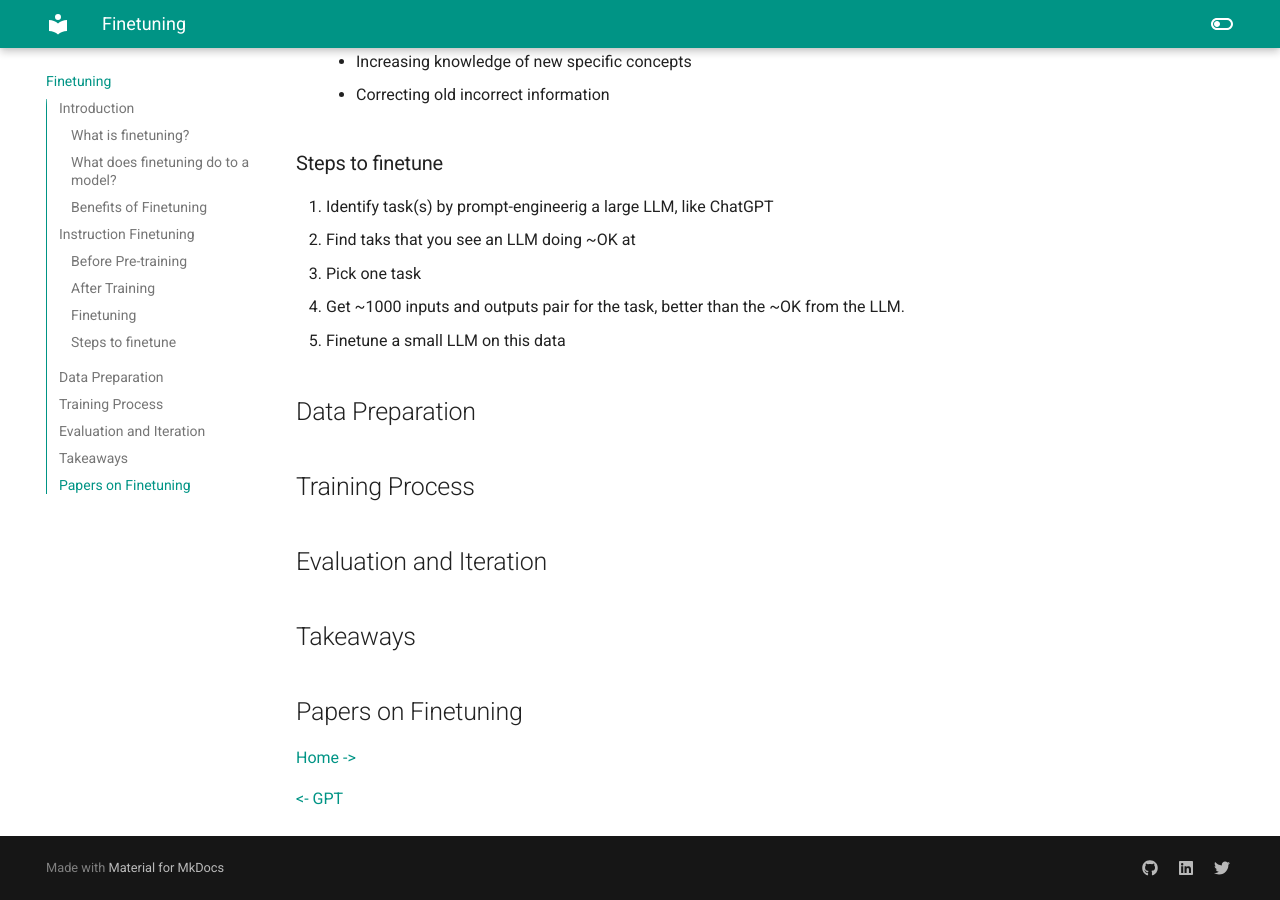
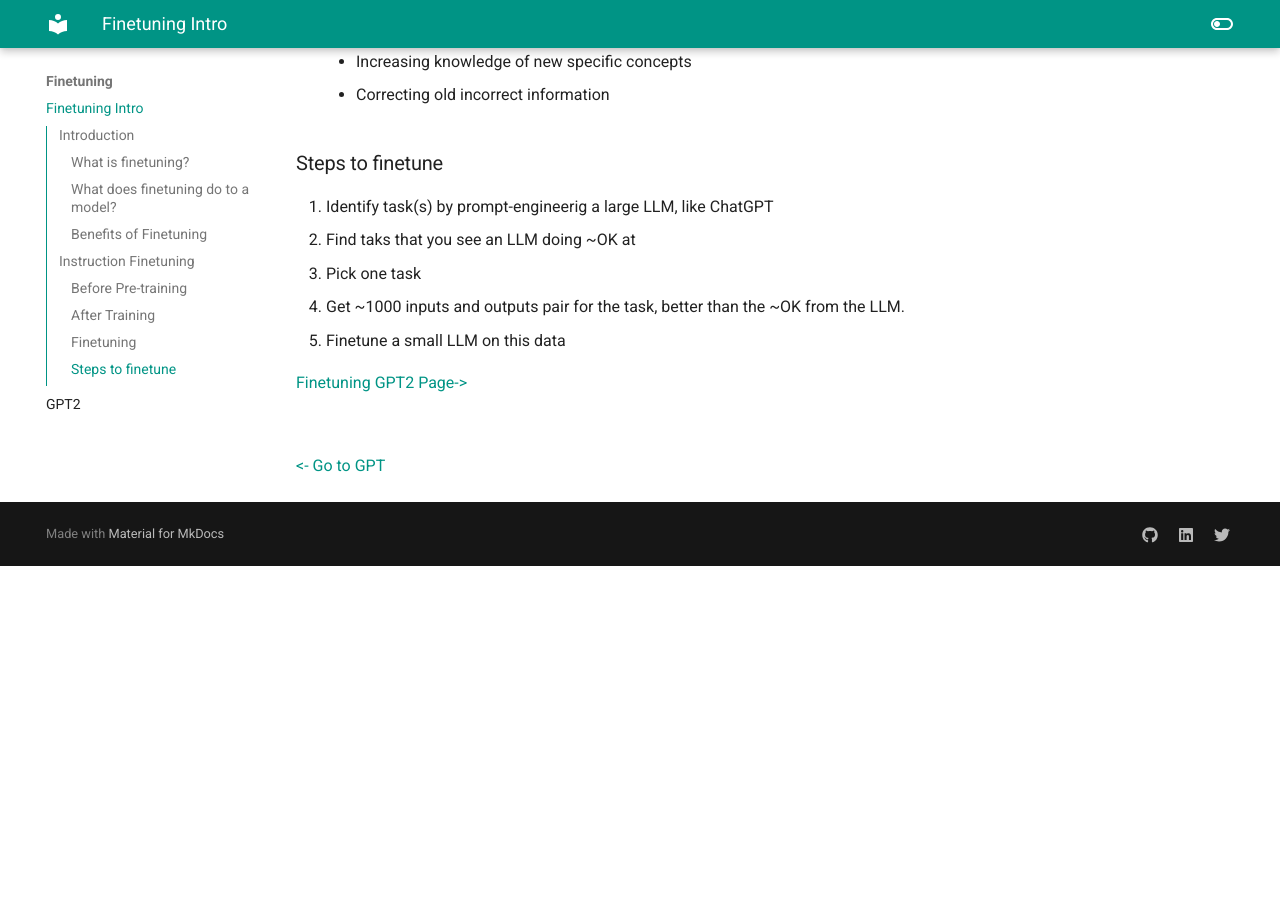
Before and after one commit to iamrajharshit/ProjectRakuten, an MkDocs documentation site: the page built from docs/finetuning.md, in a window 1280 px wide and 900 px high, scrolled down 2312 px. Built offline with MkDocs 1.6.1 and Material for MkDocs 9.7.7, drawn with Linux system fonts in a browser that asks for light colours; after the commit the page ends 2878 px from its top, so only the background shows below that; some of the changed lines change nothing that is shown.

Commit message:
Added updates

````diff
--- /dev/null
+++ b/docs/Finetuning GPT2.md
@@ -0,0 +1,288 @@
+# **Finetuning of LLMs**
+
+### Objective: To efficiently fine-tune and model and compress i
+
+
+###  [*Glossary*](https://developers.google.com/machine-learning/glossary)
+<br>
+
+A *foundation LLM* is trained on enough natural language to "know" a remarkable amount about grammar, words, and idioms. A foundation language model can generate helpful sentences about topics it is trained on. Furthermore, a foundation LLM can perform certain tasks traditionally called "creative," like writing poetry. However, a foundation LLM's generative text output isn't a solution for other kinds of common ML problems, such as regression or classification. For these use cases, a foundation LLM can serve as a platform rather than a solution.
+
+  Transforming a foundation LLM into a solution that meets an application's needs requires a process called fine-tuning. A secondary process called distillation generates a smaller (fewer parameters) version of the fine-tuned model.
+
+## **Fine-tuning**
+
+Research shows that the pattern-recognition abilities of foundation language models are so powerful that they sometimes require relatively little additional training to learn specific tasks. That additional training helps the model make better predictions on a specific task. This additional training, called [*fine-tuning*](https://developers.google.com/machine-learning/glossary#fine-tuning) , unlocks an LLM's practical side.
+
+
+Fine-tuning trains on examples specific to the task your application will perform. Engineers can sometimes fine-tune a foundation LLM on just a few hundred or a few thousand training examples.
+
+Despite the relatively tiny number of training examples, standard fine-tuning is often computationally expensive. That's because standard fine-tuning involves updating the weight and bias of every parameter on each backpropagation iteration. Fortunately, a smarter process called parameter-efficient tuning can fine-tune an LLM by adjusting only a subset of parameters on each backpropagation iteration.
+
+A fine-tuned model's predictions are usually better than the foundation LLM's predictions. However, a fine-tuned model contains the same number of parameters as the foundation LLM. So, if a foundation LLM contains ten billion parameters, then the fine-tuned version will also contain ten billion parameters.
+
+## **Distillation**
+
+Most fine-tuned LLMs contain enormous numbers of parameters. Consequently, foundation LLMs require enormous computational and environmental resources to generate predictions. Note that large swaths of those parameters are typically irrelevant for a specific application.
+
+Distillation creates a smaller version of an LLM. The distilled LLM generates predictions much faster and requires fewer computational and environmental resources than the full LLM. However, the distilled model's predictions are generally not quite as good as the original LLM's predictions. Recall that LLMs with more parameters almost always generate better predictions than LLMs with fewer parameters.
+
+
+Before Starting with Fine Tuning:
+
+Understand how better you can quantize the model
+## [Compute cost and requirement](https://blog.eleuther.ai/transformer-math/)
+
+# Code Implementation
+
+``` python
+"""
+Base minimal code for finetuning smls, we can finetune desired smls with our custom data and analyze the prediction
+"""
+
+data_sample = load_dataset("databricks/databricks-dolly-15k")
+print(data_sample)
+
+# # Convert to a pandas dataframe
+#updated_data = [{'Instruction': item['instruction'], 'Response': item['response']} for item in data_sample['train']]
+df =pd.DataFrame(data_sample['train'])
+
+# df.head(5)
+
+df_combined = pd.concat([df['instruction'], df['response']], axis=1)
+# # Just extract the Symptoms
+# df['Symptoms'] = df['Symptoms'].apply(lambda x: ', '.join(x.split(', ')))
+# print(df.head())
+
+
+# If you have an NVIDIA GPU attached, use 'cuda'
+if torch.cuda.is_available():
+    device = torch.device('cuda')
+else:
+    device = torch.device('cpu')
+
+print(device)
+
+# The tokenizer turns texts to numbers (and vice-versa)
+tokenizer = GPT2Tokenizer.from_pretrained('distilgpt2')
+
+# The transformer
+model = GPT2LMHeadModel.from_pretrained('distilgpt2').to(device)
+
+
+
+print(model) #this display the model configuration such as layers, nodes etc
+
+# Model params CONST
+BATCH_SIZE = 8
+
+df.describe()
+
+# Cast the Huggingface data set as a LanguageDataset we defined above
+data_sample = LanguageDataset(df_combined, tokenizer)
+
+
+# Create train, valid
+train_size = int(0.8 * len(data_sample))
+valid_size = len(data_sample) - train_size
+train_data, valid_data = random_split(data_sample, [train_size, valid_size])
+
+# Make the iterators
+train_loader = DataLoader(train_data, batch_size=BATCH_SIZE, shuffle=True)
+valid_loader = DataLoader(valid_data, batch_size=BATCH_SIZE)
+
+# Set the number of epochs
+num_epochs = 1
+
+# Training parameters
+batch_size = BATCH_SIZE
+model_name = 'distilgpt2'
+gpu = 0
+
+# Set the learning rate and loss function
+## CrossEntropyLoss measures how close answers to the truth.
+## More punishing for high confidence wrong answers
+criterion = nn.CrossEntropyLoss(ignore_index = tokenizer.pad_token_id)
+optimizer = optim.Adam(model.parameters(), lr=5e-4)
+tokenizer.pad_token = tokenizer.eos_token
+
+# Init a results dataframe
+results = pd.DataFrame(columns=['epoch', 'transformer', 'batch_size', 'gpu',
+                                'training_loss', 'validation_loss', 'epoch_duration_sec'])
+
+# The training loop
+for epoch in range(num_epochs):
+    start_time = time.time()  # Start the timer for the epoch
+
+    # Training
+    ## This line tells the model we're in 'learning mode'
+    model.train()
+    epoch_training_loss = 0
+    train_iterator = tqdm(train_loader, desc=f"Training Epoch {epoch+1}/{num_epochs} Batch Size: {batch_size}, Transformer: {model_name}")
+    for batch in train_iterator:
+        optimizer.zero_grad()
+        inputs = batch['input_ids'].squeeze(1).to(device)
+        targets = inputs.clone()
+        outputs = model(input_ids=inputs, labels=targets)
+        loss = outputs.loss
+        loss.backward()
+        optimizer.step()
+        train_iterator.set_postfix({'Training Loss': loss.item()})
+        epoch_training_loss += loss.item()
+    avg_epoch_training_loss = epoch_training_loss / len(train_iterator)
+
+    # Validation
+    ## This line below tells the model to 'stop learning'
+    model.eval()
+    epoch_validation_loss = 0
+    total_loss = 0
+    valid_iterator = tqdm(valid_loader, desc=f"Validation Epoch {epoch+1}/{num_epochs}")
+    with torch.no_grad():
+        for batch in valid_iterator:
+            inputs = batch['input_ids'].squeeze(1).to(device)
+            targets = inputs.clone()
+            outputs = model(input_ids=inputs, labels=targets)
+            loss = outputs.loss
+            total_loss += loss
+            valid_iterator.set_postfix({'Validation Loss': loss.item()})
+            epoch_validation_loss += loss.item()
+
+    avg_epoch_validation_loss = epoch_validation_loss / len(valid_loader)
+
+    end_time = time.time()  # End the timer for the epoch
+    epoch_duration_sec = end_time - start_time  # Calculate the duration in seconds
+
+    new_row = {'transformer': model_name,
+               'batch_size': batch_size,
+               'gpu': gpu,
+               'epoch': epoch+1,
+               'training_loss': avg_epoch_training_loss,
+               'validation_loss': avg_epoch_validation_loss,
+               'epoch_duration_sec': epoch_duration_sec}  # Add epoch_duration to the dataframe
+
+    results.loc[len(results)] = new_row
+    print(f"Epoch: {epoch+1}, Validation Loss: {total_loss/len(valid_loader)}")
+
+```
+
+## Result before finetuning:
+
+**Input:** Why can camels survive for long without water?
+
+**Output:** The answer is yes. If the sun's rays are shining, it will not be too hot to see them in their own eyes and therefore won't cause any damage or injury from these things that might happen during a day of sunshine on your face (e-mail me at: mamfjoe@gmail)
+
+``` python
+model config:
+
+GPT2LMHeadModel(
+  (transformer): GPT2Model(
+    (wte): Embedding(50257, 768)
+    (wpe): Embedding(1024, 768)
+    (drop): Dropout(p=0.1, inplace=False)
+    (h): ModuleList(
+      (0-5): 6 x GPT2Block(
+        (ln_1): LayerNorm((768,), eps=1e-05, elementwise_affine=True)
+        (attn): GPT2SdpaAttention(
+          (c_attn): Conv1D()
+          (c_proj): Conv1D()
+          (attn_dropout): Dropout(p=0.1, inplace=False)
+          (resid_dropout): Dropout(p=0.1, inplace=False)
+        )
+        (ln_2): LayerNorm((768,), eps=1e-05, elementwise_affine=True)
+        (mlp): GPT2MLP(
+          (c_fc): Conv1D()
+          (c_proj): Conv1D()
+          (act): NewGELUActivation()
+          (dropout): Dropout(p=0.1, inplace=False)
+        )
+      )
+    )
+    (ln_f): LayerNorm((768,), eps=1e-05, elementwise_affine=True)
+  )
+  (lm_head): Linear(in_features=768, out_features=50257, bias=False)
+)
+
+```
+### Result after finetuning:
+####  Number of epochs: 1
+Model size is similar: we didn't compress the model but we just finetuned:
+
+`model name : 'distillgpt2-ft'`
+
+---
+
+**Input:** Why can camels survive for long without water?
+
+**Output:** The camels are very thin and have a lot of moisture. They need to be kept in a dry environment. Some people like camels because they do not have enough water. They also need to keep their food and water.
+
+
+**Actual ouput:** Camels use the fat in their humps to keep them filled with energy and hydration for long periods of time.
+
+---
+
+**Input:** When was Tomoaki Komorida born?
+
+**Output:** Tomoaki Komorida was born on July 3, 1941.
+
+**Actual Output:** Tomoaki Komorida was born on July 10,1981.
+
+# Here We can see that model is using its previous weights and its hallucinating
+
+`4 epoch and temp = 0.5`
+
+Why can camels survive for long without water? | Caramelization is the process by which a tiny plaque of oil comes from a tiny plaque that has bubbles and then rubs it out. The bubbles are then spread over time, and they become sticky and sticky. When they get wet you will also peel them and put them in your dish.
+
+`4 epochs and temp = 0.1`
+
+Why can camels survive for long without water?
+
+Caramel is the primary color of paint on the windshields when it comes to painting.  It's also a popular color for clothing, such as cotton lawns and velvet jackets.
+
+
+
+| epoch | transformer | batch_size | gpu | training_loss | validation_loss | epoch_duration_sec |
+|-------|-------------|------------|-----|---------------|-----------------|-------------------|
+| 1     | distilgpt2  | 8          | 0   | 2.022359      | 1.895165        | 317.439226        |
+| 1     | distilgpt2  | 8          | 0   | 1.661675      | 1.911140        | 317.462572        |
+| 2     | distilgpt2  | 8          | 0   | 1.395908      | 2.002201        | 317.326218        |
+| 3     | distilgpt2  | 8          | 0   | 1.162516      | 2.130988        | 317.301620        |
+| 4     | distilgpt2  | 8          | 0   | 0.965772      | 2.325160        | 317.843375        |
+
+
+  ## Why is this happening?
+
+  Overgeneralization: LLMs are trained on vast datasets, but they do not "understand" facts the way humans do. They predict the next word based on statistical patterns rather than knowledge verification.
+
+  Lack of Fact-Checking: LLMs lack internal mechanisms to verify the accuracy of their generated outputs. They rely on patterns in the data they were trained on, and if the data contains inconsistencies, outdated, or fictional information, it can lead to hallucination.
+
+  Ambiguity in Input: Sometimes, LLMs generate incorrect or non-specific responses when the question is open-ended or not clear, though this isn't the case in your example.
+
+
+
+### After 10epochs worked ryt on traing set
+**Input:** Why can camels survive for long without water?
+
+**Output:** Camels use the fat in their humps to keep them filled with energy and hydration so they cannot be outdoors longer than in a boat.
+
+# Overfiiting for unseen data
+**Question:** How can i learn swiming?
+
+**Answer:** Swimming requires a constant change in posture. For instance, replace the daily stand up, then follow that for 30 minutes. This will allow you to practice all 3 steps forward.
+
+Choose the right position on your own. For example, if you're riding a bike with 80 minutes of exercise, and be able to use 15 minutes.
+
+Build the next Saturday morning (after a long walk) by 20 minutes. Avoid injury to cause damage to your joints. Keep gradually gain weight.
+
+## Fine-tuning using Low order Rank Adaptation Method
+
+
+## References:
+- [PETL Research Paper](https://arxiv.org/pdf/1902.00751)
+- [QLoRA Research Paper](https://arxiv.org/pdf/2305.14314)
+- [LoRA Research Paper](https://arxiv.org/pdf/2106.09685)
+
+
+[Go to Approach ->](index.md)
+<br>
+
+[<- Go to Fintuning Intro](finetuning.md)
--- a/docs/finetuning.md
+++ b/docs/finetuning.md
@@ -91,7 +91,7 @@
  4. Get ~1000 inputs and outputs pair for the task, better than the ~OK from the LLM.
  5. Finetune a small LLM on this data
 
-###
+<!-- ###
 ## Data Preparation
 
 
@@ -104,10 +104,12 @@
 
 ## Takeaways
 
-## Papers on Finetuning
+## Papers on Finetuning -->
+
+[Finetuning GPT2 Page->](Finetuning%20GPT2.md)
 
 
-[Home ->](index.md)
+
 <br>
 
-[<- GPT](gpt.md)
+[<- Go to GPT](gpt.md)
--- a/mkdocs.yml
+++ b/mkdocs.yml
@@ -5,7 +5,9 @@
   - PSO: pso.md
   - Quantization: Quantization.md
   - GPT: gpt.md
-  - Finetuning: finetuning.md
+  - Finetuning:
+    - Finetuning Intro: finetuning.md
+    - GPT2: Finetuning GPT2.md
 
 
 theme:
````
